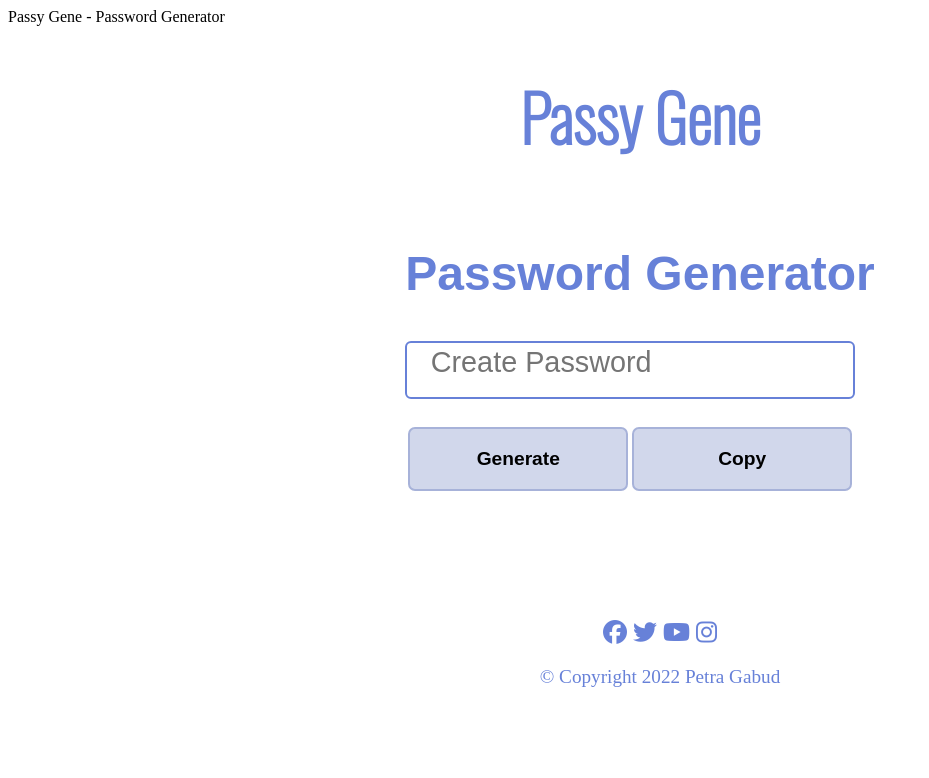
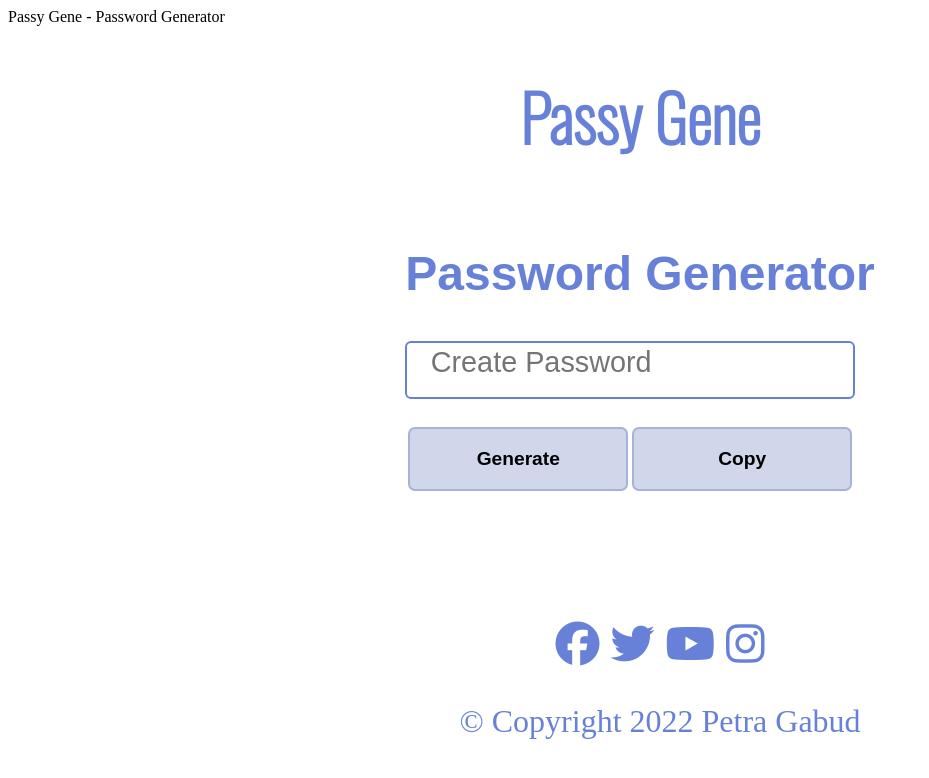
Before and after one commit to petragabud/PGCI, a plain HTML site: page index.html in a window 1280 px wide. Shown: the whole page, without its empty margins (0-929 px from the left). Drawn offline with nearby package versions, Linux system fonts and the light colour scheme.

Commit message:
Update style.css

```diff
--- a/assets/css/style.css
+++ b/assets/css/style.css
@@ -82,7 +82,7 @@ input::placeholder {
 .social-networks > li {
   color: #6781D8;
   display: inline;
-  font-size: 150%;
+  font-size: 275%;
   min-height: 100%;
   opacity: 1;
   text-align: center;
@@ -100,7 +100,7 @@ input::placeholder {
 /* copyright with my personal name at the bottom of the page */
 .copyright {
   color: #6781D8;
-  font-size: 120%;
+  font-size: 200%;
   list-style-type: none;
   opacity: 1;
   text-align: center;
```
